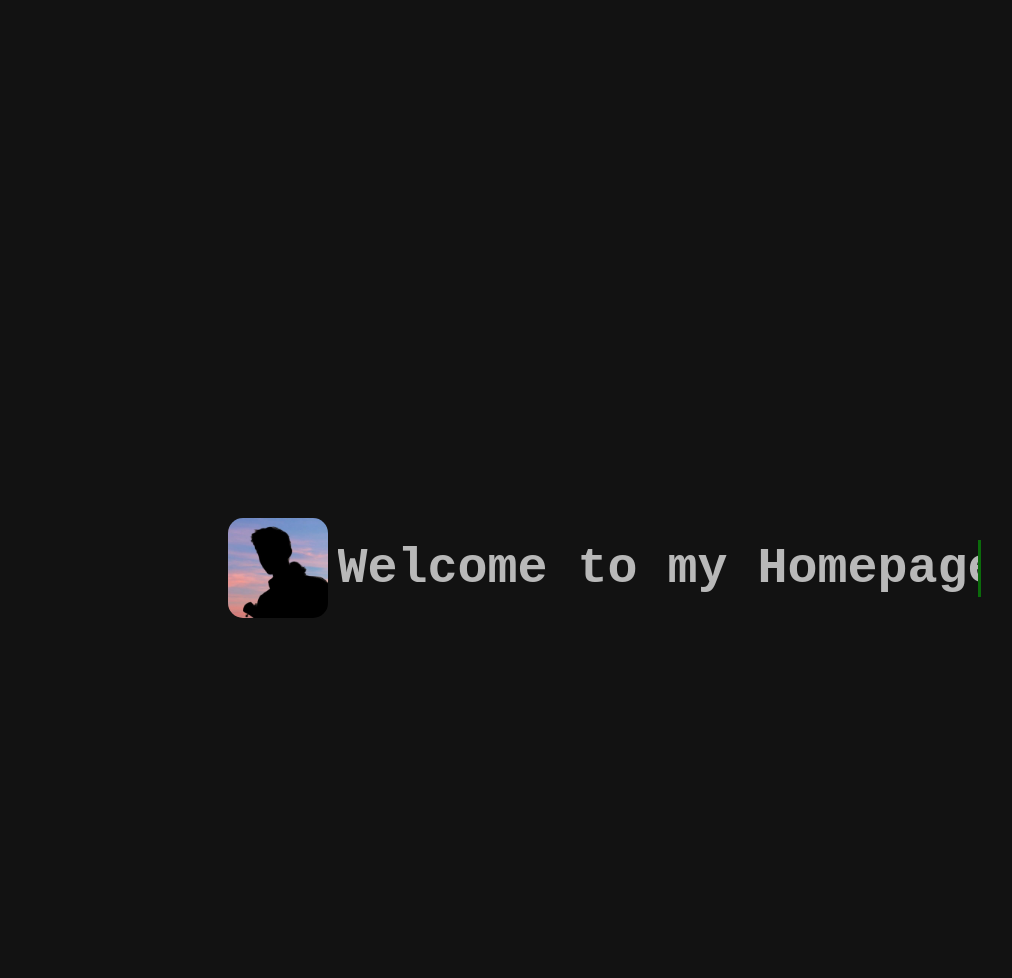
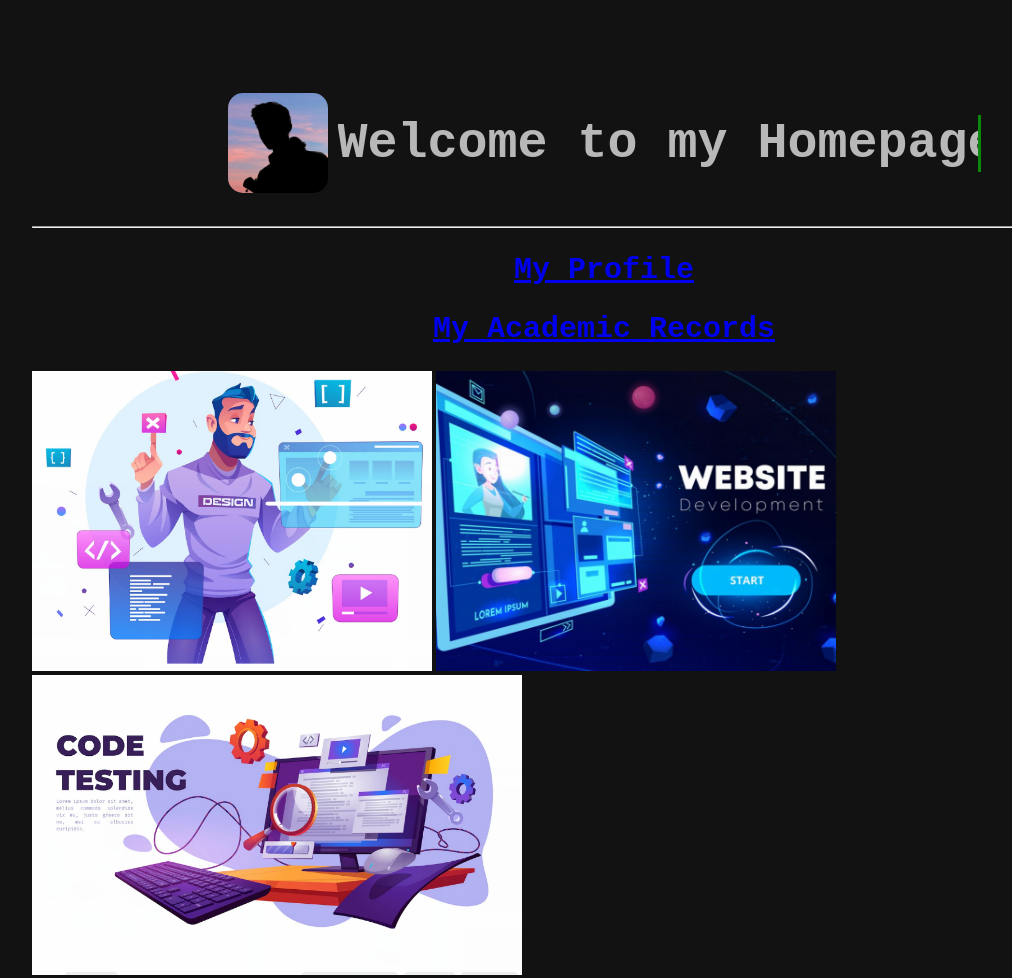
Before and after one commit to idealgeek007/Lab1.1, a website built with Vite: page index.html in a window 1280 px wide. Shown: the top 978 px of the page, without its empty margins (36-1048 px from the left). Built offline with nearby package versions, Linux system fonts and the light colour scheme.

Commit message:
Added images to the index page

```diff
--- a/index.html
+++ b/index.html
@@ -1,22 +1,30 @@
 <!DOCTYPE html>
 <html>
+
 <head>
   <title>
     Index page
   </title>
-        <link rel="stylesheet" href = "./indexStyle.css"/>
+  <link rel="stylesheet" href="./indexStyle.css" />
 </head>
-    <body>
+
+<body bgcolor="white">
   <div class="header">
-        <img src="pp.jpg" alt="Profile Photo" height="100" width="100" id="ppimg"/>
+    <img src="pp.jpg" alt="Profile Photo" height="100" width="100" id="ppimg" />
     <h1> Welcome to my Homepage</h1>
 
   </div>
   <hr>
 
 
+  <h2> <a href="profile.html">My Profile </a></h2>
+  <h2> <a href="academics.html">My Academic Records </a></h2>
 
+  <div class=" image_container">
+    <img src="img1.png" alt="image 1" height ="300px">
+    <img src="img2.png" alt="image 2" height="300px">
+    <img src="img3.png" alt="image 3" height="300px">
+  </div>
+</body>
 
-
-    </body>
 </html>
--- a/indexStyle.css
+++ b/indexStyle.css
@@ -6,10 +6,8 @@
   display: flex;
   justify-content: center;
   align-items: center;
-  /* Align items to the top of the container */
   width: 100%;
-  height: 1000px;
-  /* This will make the header take the full height of the viewport. */
+  height: 150px;
   text-align: center;
   /* Center the text horizontally within the container. */
 }
@@ -39,7 +37,7 @@ h1 {
 /* Animation */
 h1 {
   animation: animated-text 4s ease-in 1s 1 normal both,
-    animated-cursor 600ms steps(30, end) infinite;
+    animated-cursor 600ms steps(30, end) 200;
 }
 
 /* text animation */
@@ -65,3 +63,20 @@ h1 {
     border-right-color: transparent;
   }
 }
+
+
+h2 {
+  color: white;
+  font-family: 'Source Code Pro', monospace;
+  font-size: 30px;
+  text-align: center;
+}
+
+
+.image_container {
+  display: inline-block;
+  width: auto;
+  align-content: space-evenly;
+  height: 50px;
+  padding-right: 50px;
+}
```
Also changed, not shown: img1.png (added), img2.png (added), img3.png (added). Lines whose indentation alone changed are shown as unchanged.
